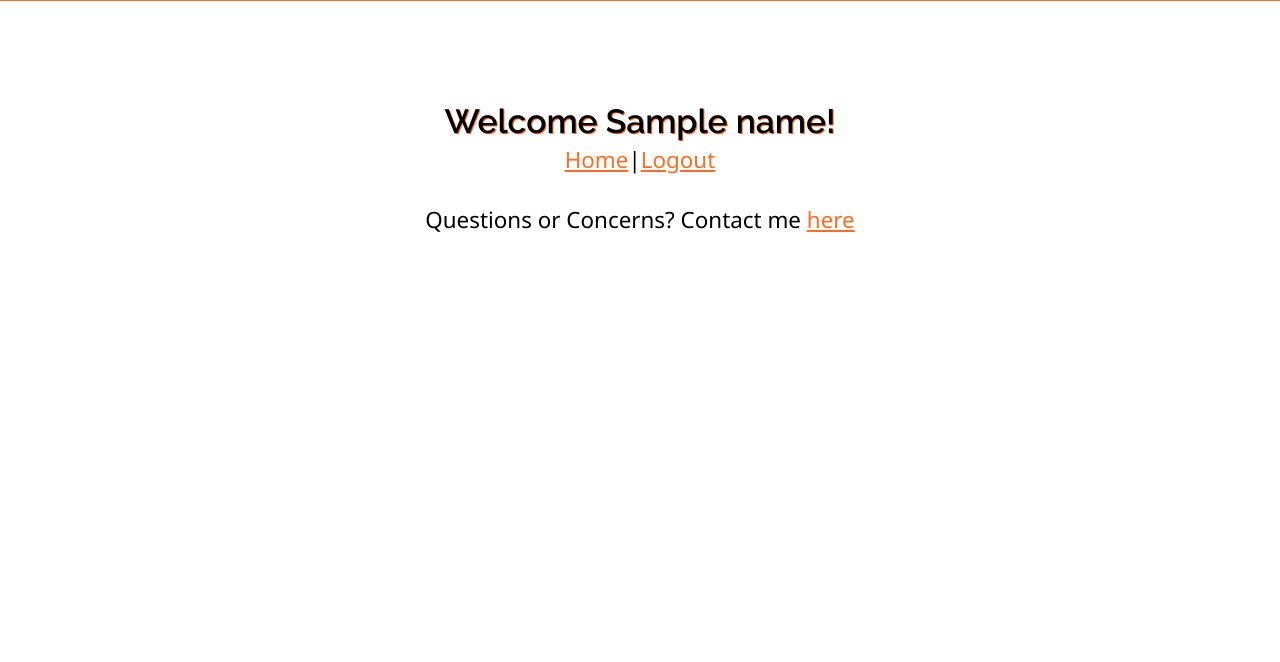
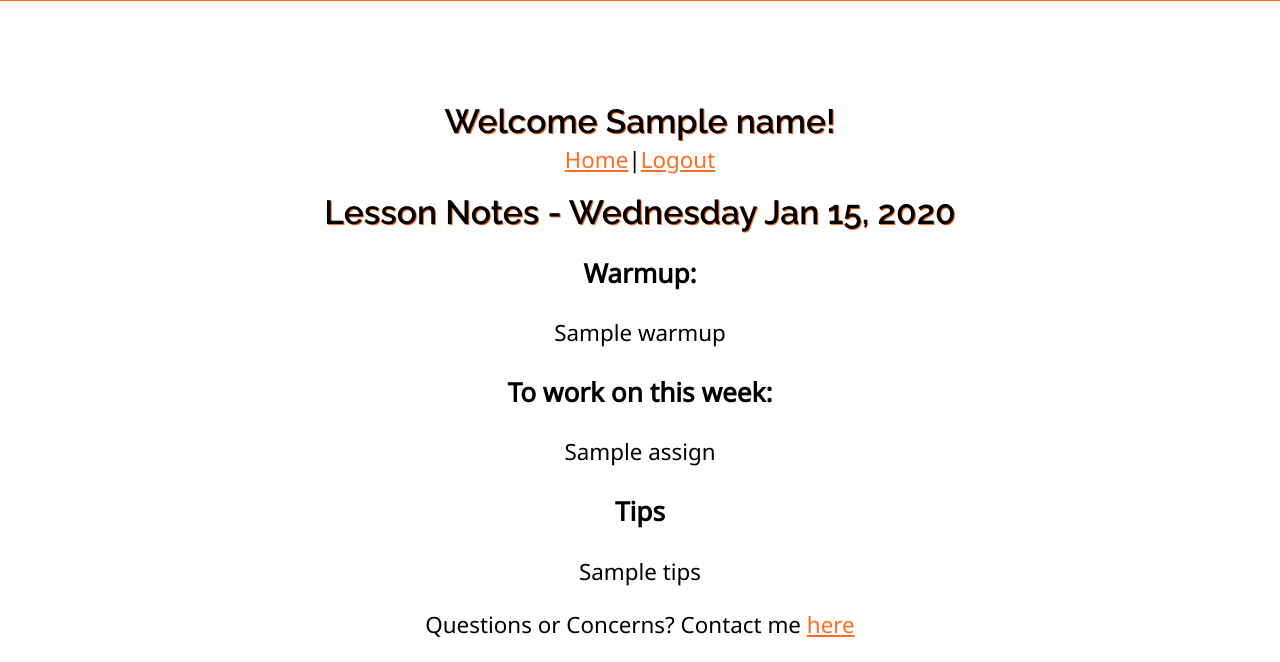
Before and after one commit to ab7/alexbakersax, a Python web app: template templates/student.html in a window 1280 px wide. Shown: the part 284-946 px from the top of the page. Before the commit the page ends 516 px from the top, so only its background shows below. Run offline with Jinja, Linux system fonts and the light colour scheme; the template is opened without the code that fills it: most values are stand-ins (such as "Sample title", 1, 10 or a date in 2020); some libraries are stand-ins or nearby versions.

Commit message:
added initial markup for lesson note aggregation

```diff
--- a/templates/student.html
+++ b/templates/student.html
@@ -6,5 +6,16 @@
     <nav>
       <a href="/">Home</a>|<a href="/logout">Logout</a>
     </nav>
+    {% for n in notes %}
+      <div class="lessonNotes">
+        <h2>Lesson Notes - {{n.created.strftime('%A %b %d, %Y')}}</h2>
+        <h3>Warmup:</h3>
+        <p>{{n.warmup}}</p>
+        <h3>To work on this week:</h3>
+        <p>{{n.assign}}</p>
+        <h3>Tips</h3>
+        <p>{{n.tips}}</p>
+      </div>
+    {% endfor %}
   </div>
 {% endblock %}
```
